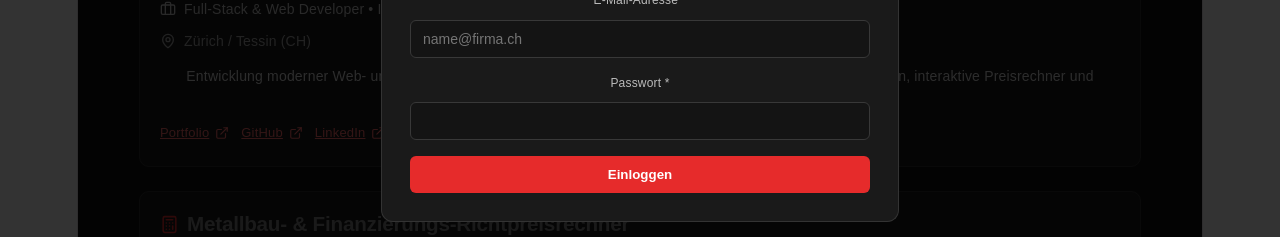
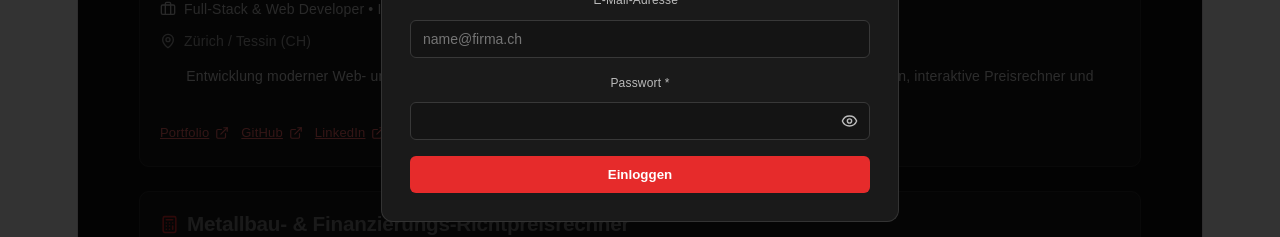
Before and after one commit to elias4864/Titocci-Metalcostruzioni-SAGL-Website-, a React (Vite) app: page /imobiliaportale in a window 1280 px wide. Both pictures are taken after a click on the button "Login / Konto". Shown: the part 356-593 px from the top of the page. Built offline with nearby package versions, Linux system fonts and the light colour scheme; no server answers.

Commit message:
Added ShowPassword on Login/Register-Mask

```diff
--- a/src/pages/ImobiliaPortale.jsx
+++ b/src/pages/ImobiliaPortale.jsx
@@ -1,5 +1,16 @@
 import React, { useState, useRef, useEffect } from "react";
-import { User, Briefcase, MapPin, ExternalLink, Calculator, Send, CheckCircle2, AlertCircle } from "lucide-react";
+import {
+    User,
+    Briefcase,
+    MapPin,
+    ExternalLink,
+    Calculator,
+    Send,
+    CheckCircle2,
+    AlertCircle,
+    Eye,
+    EyeOff
+} from "lucide-react";
 import emailjs from "@emailjs/browser";
 
 const GEWERK_CONFIG = {
@@ -98,11 +109,29 @@ const ImmobilienPortal = ({ lang = "de" }) => {
     const [firmaOderName, setFirmaOderName] = useState("");
     const [immobilienObjekt, setImmobilienObjekt] = useState("");
     const [authEmail, setAuthEmail] = useState("");
+
     const [authPassword, setAuthPassword] = useState("");
     const [authPasswordConfirm, setAuthPasswordConfirm] = useState("");
     const [currentPasswordInput, setCurrentPasswordInput] = useState("");
     const [resetNewPassword, setResetNewPassword] = useState("");
     const [resetConfirmPassword, setResetConfirmPassword] = useState("");
+
+    // Sichtbarkeit (Auge-Toggle) für alle Passwortfelder
+    const [showPasswordMap, setShowPasswordMap] = useState({
+        auth: false,
+        confirm: false,
+        current: false,
+        resetNew: false,
+        resetConfirm: false
+    });
+
+    const togglePasswordVisibility = (fieldKey) => {
+        setShowPasswordMap((prev) => ({
+            ...prev,
+            [fieldKey]: !prev[fieldKey]
+        }));
+    };
+
     const [isResetSending, setIsResetSending] = useState(false);
     const [authError, setAuthError] = useState("");
     const [authSuccess, setAuthSuccess] = useState("");
@@ -241,6 +270,7 @@ const ImmobilienPortal = ({ lang = "de" }) => {
 
         setIsResetSending(true);
         let mailSent = false;
+        let mailWarning = "";
         try {
             if (EMAILJS_SERVICE_ID && EMAILJS_TEMPLATE_ID && EMAILJS_PUBLIC_KEY) {
                 const now = new Date().toLocaleString("de-CH");
@@ -262,9 +292,12 @@ const ImmobilienPortal = ({ lang = "de" }) => {
                     EMAILJS_PUBLIC_KEY
                 );
                 mailSent = true;
+            } else {
+                mailWarning = " (Hinweis: EmailJS-Keys fehlen in den Umgebungsvariablen – Bestätigungs-E-Mail wurde nicht versendet.)";
             }
         } catch (error) {
             console.error("Fehler beim Senden der Passwort-Reset-E-Mail:", error);
+            mailWarning = " (Bestätigungs-E-Mail konnte nicht gesendet werden.)";
         } finally {
             setIsResetSending(false);
         }
@@ -277,7 +310,7 @@ const ImmobilienPortal = ({ lang = "de" }) => {
         setAuthSuccess(
             mailSent
                 ? `Passwort geändert! Eine Bestätigung wurde an ${cleanEmail} gesendet.`
-                : "Passwort erfolgreich geändert. Du kannst dich jetzt einloggen."
+                : `Passwort erfolgreich geändert. Du kannst dich jetzt einloggen.${mailWarning}`
         );
         setAuthMode("login");
     };
@@ -457,11 +490,58 @@ const ImmobilienPortal = ({ lang = "de" }) => {
         boxSizing: "border-box"
     };
 
+    const passwordInputStyle = {
+        ...inputStyle,
+        paddingRight: "40px"
+    };
+
+    const eyeBtnStyle = {
+        position: "absolute",
+        right: "8px",
+        top: "50%",
+        transform: "translateY(-50%)",
+        background: "none",
+        border: "none",
+        color: "#bbb",
+        cursor: "pointer",
+        display: "inline-flex",
+        alignItems: "center",
+        justifyContent: "center",
+        padding: "4px"
+    };
+
     const labelStyle = {
         display: "block",
         fontSize: "12px",
         color: "#bbb",
         marginBottom: "6px"
+    };
+
+    const renderPasswordInput = ({ id, value, onChange, fieldKey, placeholder = "", required = false }) => {
+        const isVisible = Boolean(showPasswordMap[fieldKey]);
+        return (
+            <div style={{ position: "relative" }}>
+                <input
+                    id={id}
+                    type={isVisible ? "text" : "password"}
+                    required={required}
+                    value={value}
+                    onChange={onChange}
+                    placeholder={placeholder}
+                    style={passwordInputStyle}
+                />
+                <button
+                    type="button"
+                    onClick={() => togglePasswordVisibility(fieldKey)}
+                    onMouseDown={(e) => e.preventDefault()}
+                    aria-label={isVisible ? "Passwort verbergen" : "Passwort anzeigen"}
+                    title={isVisible ? "Passwort verbergen" : "Passwort anzeigen"}
+                    style={eyeBtnStyle}
+                >
+                    {isVisible ? <EyeOff size={17} /> : <Eye size={17} />}
+                </button>
+            </div>
+        );
     };
 
     return (
@@ -973,8 +1053,9 @@ const ImmobilienPortal = ({ lang = "de" }) => {
                         {authMode === "reset" ? (
                             <form onSubmit={handlePasswordReset} style={{ display: "flex", flexDirection: "column", gap: "12px" }}>
                                 <div>
-                                    <label style={labelStyle}>E-Mail-Adresse</label>
+                                    <label htmlFor="reset-email" style={labelStyle}>E-Mail-Adresse</label>
                                     <input
+                                        id="reset-email"
                                         type="email"
                                         required
                                         value={authEmail}
@@ -984,34 +1065,34 @@ const ImmobilienPortal = ({ lang = "de" }) => {
                                     />
                                 </div>
                                 <div>
-                                    <label style={labelStyle}>Aktuelles Passwort</label>
-                                    <input
-                                        type="password"
-                                        required
-                                        value={currentPasswordInput}
-                                        onChange={(e) => setCurrentPasswordInput(e.target.value)}
-                                        style={inputStyle}
-                                    />
+                                    <label htmlFor="reset-current-pw" style={labelStyle}>Aktuelles Passwort</label>
+                                    {renderPasswordInput({
+                                        id: "reset-current-pw",
+                                        value: currentPasswordInput,
+                                        onChange: (e) => setCurrentPasswordInput(e.target.value),
+                                        fieldKey: "current",
+                                        required: true
+                                    })}
                                 </div>
                                 <div>
-                                    <label style={labelStyle}>Neues Passwort (min. 8 Zeichen)</label>
-                                    <input
-                                        type="password"
-                                        required
-                                        value={resetNewPassword}
-                                        onChange={(e) => setResetNewPassword(e.target.value)}
-                                        style={inputStyle}
-                                    />
+                                    <label htmlFor="reset-new-pw" style={labelStyle}>Neues Passwort (min. 8 Zeichen)</label>
+                                    {renderPasswordInput({
+                                        id: "reset-new-pw",
+                                        value: resetNewPassword,
+                                        onChange: (e) => setResetNewPassword(e.target.value),
+                                        fieldKey: "resetNew",
+                                        required: true
+                                    })}
                                 </div>
                                 <div>
-                                    <label style={labelStyle}>Neues Passwort bestätigen</label>
-                                    <input
-                                        type="password"
-                                        required
-                                        value={resetConfirmPassword}
-                                        onChange={(e) => setResetConfirmPassword(e.target.value)}
-                                        style={inputStyle}
-                                    />
+                                    <label htmlFor="reset-confirm-pw" style={labelStyle}>Neues Passwort bestätigen</label>
+                                    {renderPasswordInput({
+                                        id: "reset-confirm-pw",
+                                        value: resetConfirmPassword,
+                                        onChange: (e) => setResetConfirmPassword(e.target.value),
+                                        fieldKey: "resetConfirm",
+                                        required: true
+                                    })}
                                 </div>
                                 <button
                                     type="submit"
@@ -1027,7 +1108,7 @@ const ImmobilienPortal = ({ lang = "de" }) => {
                                         marginTop: "4px"
                                     }}
                                 >
-                                    {isResetSending ? "Wird gespeichert..." : "Passwort aktualisieren"}
+                                    {isResetSending ? "Wird gespeichert & gesendet..." : "Passwort aktualisieren & E-Mail senden"}
                                 </button>
                             </form>
                         ) : (
@@ -1079,26 +1160,26 @@ const ImmobilienPortal = ({ lang = "de" }) => {
 
                                 <div>
                                     <label style={labelStyle}>Passwort *</label>
-                                    <input
-                                        type="password"
-                                        required
-                                        value={authPassword}
-                                        onChange={(e) => setAuthPassword(e.target.value)}
-                                        style={inputStyle}
-                                    />
+                                    {renderPasswordInput({
+                                        id: "auth-pw",
+                                        value: authPassword,
+                                        onChange: (e) => setAuthPassword(e.target.value),
+                                        fieldKey: "auth",
+                                        required: true
+                                    })}
                                 </div>
 
                                 {authMode === "register" && (
                                     <>
                                         <div>
                                             <label style={labelStyle}>Passwort bestätigen *</label>
-                                            <input
-                                                type="password"
-                                                required
-                                                value={authPasswordConfirm}
-                                                onChange={(e) => setAuthPasswordConfirm(e.target.value)}
-                                                style={inputStyle}
-                                            />
+                                            {renderPasswordInput({
+                                                id: "auth-pw-confirm",
+                                                value: authPasswordConfirm,
+                                                onChange: (e) => setAuthPasswordConfirm(e.target.value),
+                                                fieldKey: "confirm",
+                                                required: true
+                                            })}
                                         </div>
 
                                         <label style={{ display: "flex", alignItems: "center", gap: "8px", fontSize: "12px", color: "#ccc", cursor: "pointer" }}>
```
